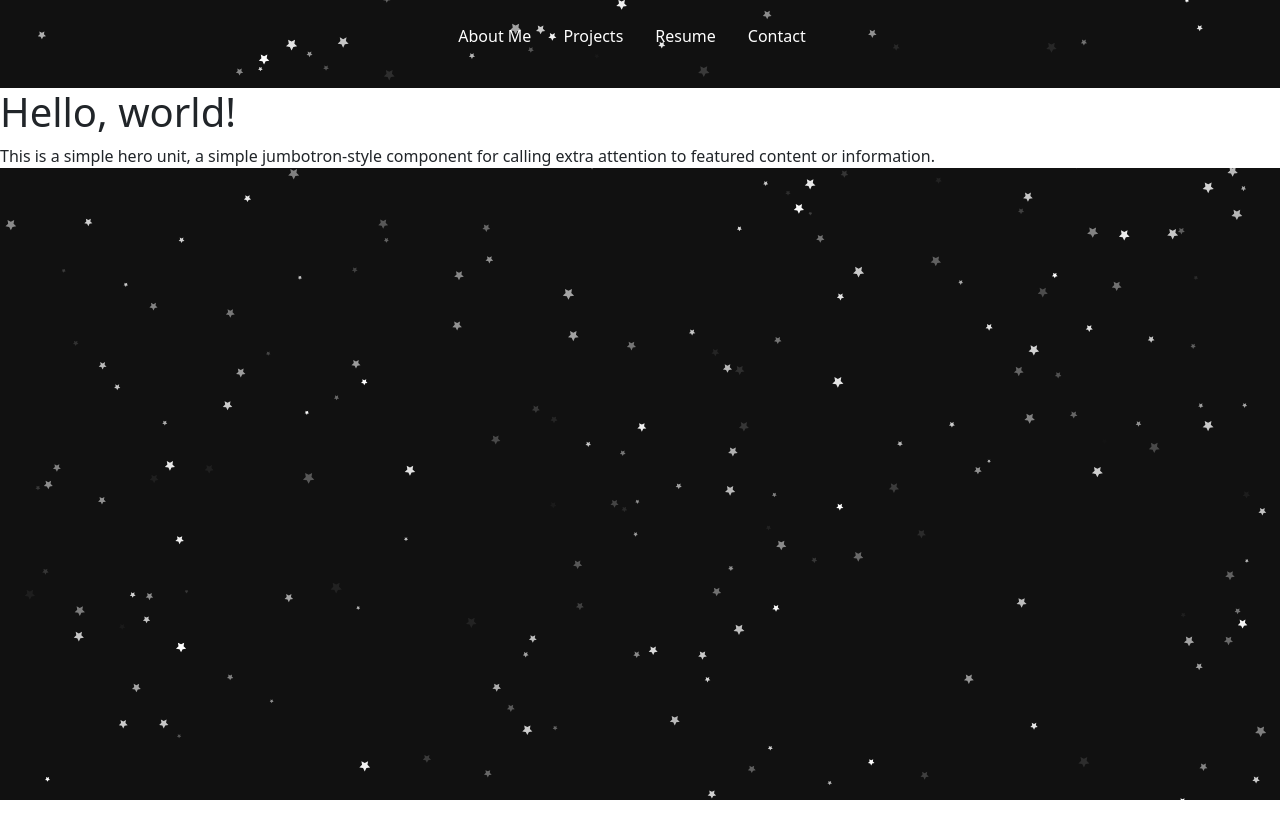
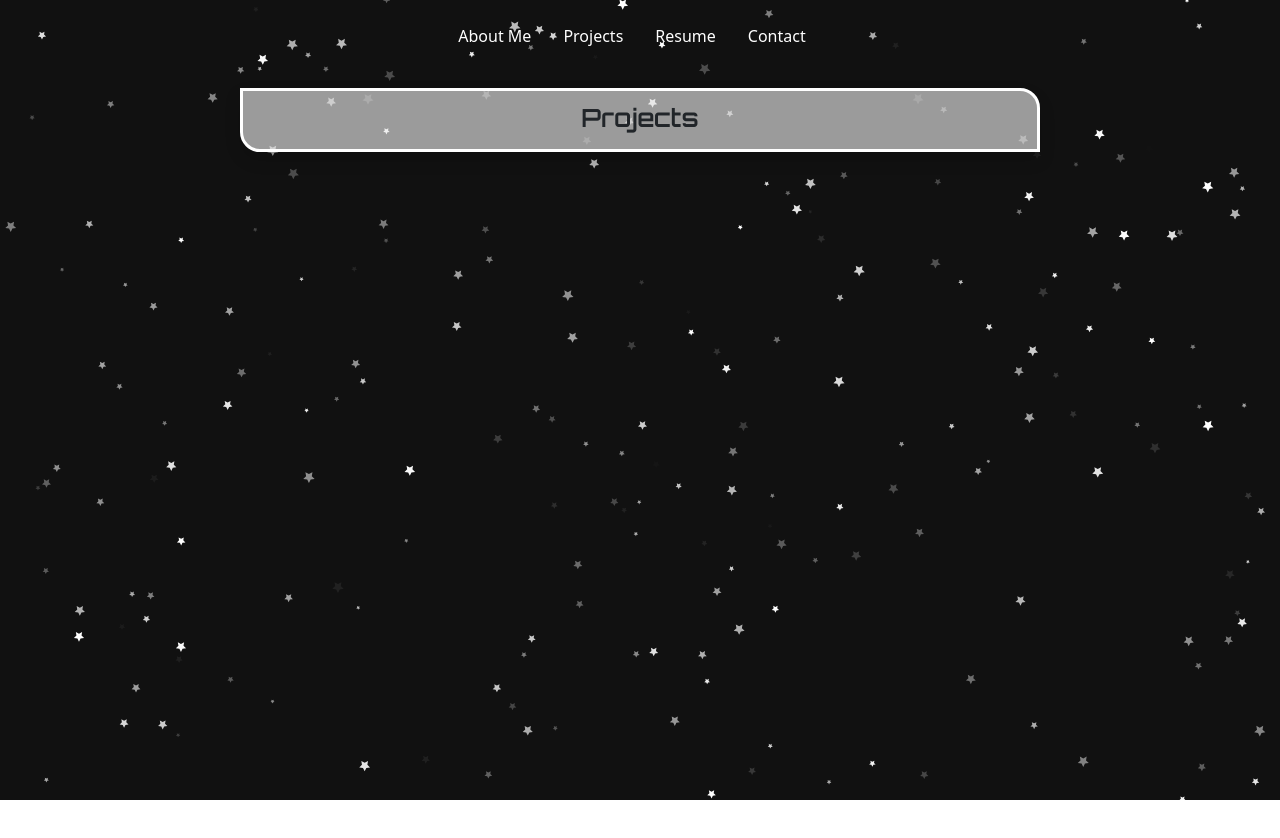
Before and after one commit to JesusGonzalez05/Portfolio-Jesus-Gonzalez, a React (Create React App) app: page /Projects in a window 1280 px wide. Shown: the top 838 px of the page. Before the commit the page ends 800 px from the top, so only its background shows below. Built offline with nearby package versions, Linux system fonts and the light colour scheme.

Commit message:
began building prpject page out - added a projects banner.

```diff
--- a/src/App.css
+++ b/src/App.css
@@ -137,6 +137,30 @@ Lottie {
 position:absolute;
 z-index:-999;
 }
+
+/* Project page */
+.project-page{
+width: 100vw;
+height: 100vh;
+display: flex;
+justify-content: center;
+
+}
+#project-title{
+display: flex;
+justify-content: center;
+align-items: baseline;
+/* flex-direction: row; */
+/* flex-wrap: wrap; */
+height: 4rem;
+width: 50rem;
+background-color: rgba(231, 231, 231, 0.65);
+border: 3px solid white;
+border-radius: 0px 20px 0px 20px;
+}
+
+
+
 /* Resume page */
 .resume-container{
 height: 85vh;
--- a/src/pages/Projects.js
+++ b/src/pages/Projects.js
@@ -4,14 +4,13 @@ import React from 'react';
 
 export default function Projects() {
   return (
-  <div className='projects-container bg-white'>
-    <h1>Hello, world!</h1>
-    <p>
-      This is a simple hero unit, a simple jumbotron-style component for calling
-      extra attention to featured content or information.
-    </p>
-    <p>
-    </p>
-  </div>
+<div className='project-page'>
+    <div id="project-title" className="shadow" >
+      <div className="title text-center mt-2">
+        <p className="card-title">Projects</p>
+      </div>
+        {/* <div className='Avatar ms-sm-5 mb-sm-5 mb-5 shadow-lg' alt="Jesus' avatar"></div> */}
+    </div>
+</div>
   );
 }
```
